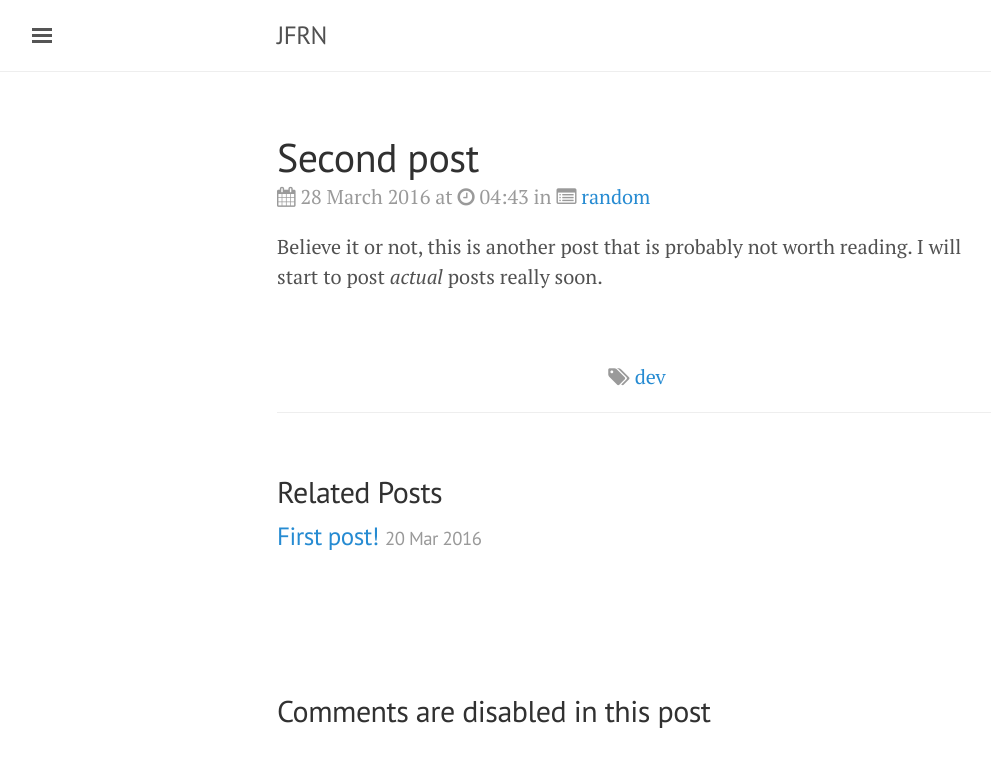
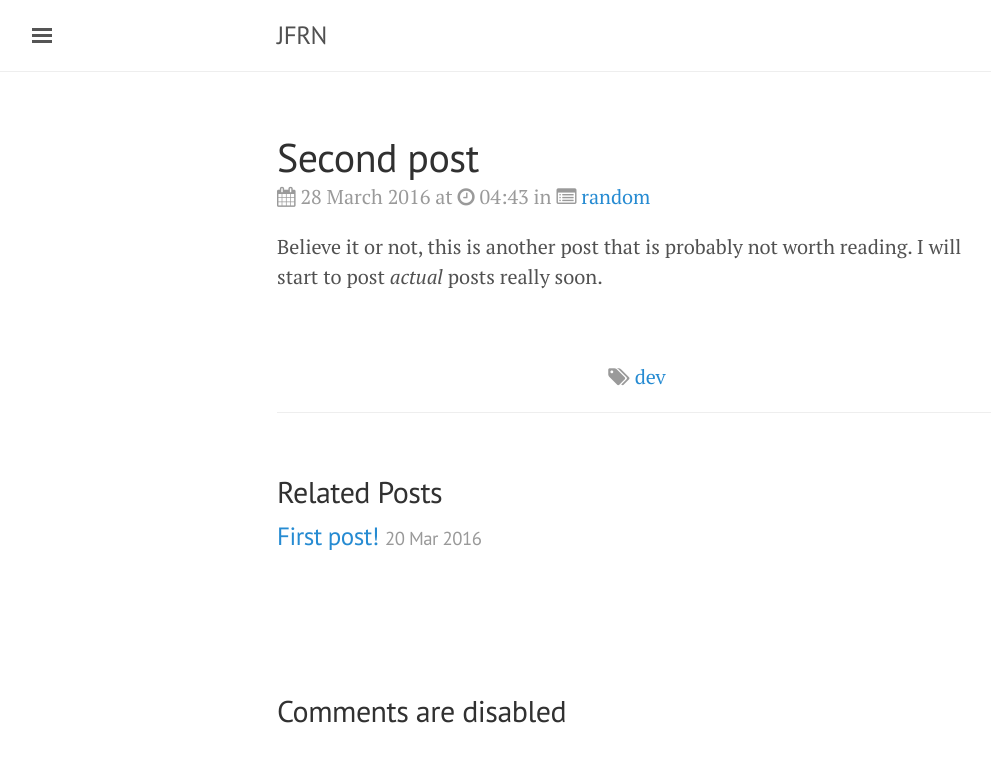
Before and after one commit to JFRN/jfrn.github.io, a Jekyll site: the page built from _posts/2016-03-28-some-thoughts.md, in a window 1280 px wide. Shown: the top 767 px of the page, without its empty margins (3-994 px from the left). Built offline with Jekyll 4.4.1, drawn with Linux system fonts in a browser that asks for light colours.

Commit message:
Update disqus.html

```diff
--- a/_includes/disqus.html
+++ b/_includes/disqus.html
@@ -18,7 +18,7 @@
     <br>
     <br>
     <div class="nocomments">
-      <h2>Comments are disabled in this post</h2>
+      <h2>Comments are disabled</h2>
     </div>
   {% endif %}
 {% endif %}
```
